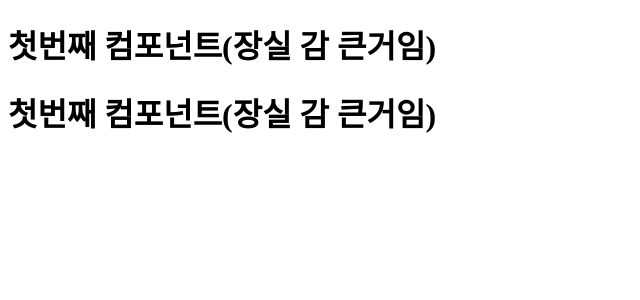
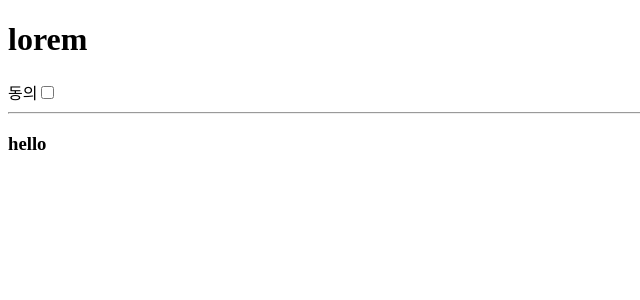
Before and after one commit to seokminlee24/react20241105, a React (Vite) app: page / in a window 1280 px wide. Shown: the top 300 px of the page, without its empty margins (0-640 px from the left). Built offline with nearby package versions, Linux system fonts and the light colour scheme.

Commit message:
jsx 작성법

```diff
--- /dev/null
+++ b/src/assets/practice/App4.jsx
@@ -0,0 +1,17 @@
+import React from "react";
+
+function App4(props) {
+  return (
+    <div>
+      <h1 className="error">lorem</h1>
+      <div>
+        <label htmlFor="check1">동의</label>
+        <input type="checkbox" id="check1" />
+      </div>
+      <hr />
+      <h3>hello</h3>
+    </div>
+  );
+}
+
+export default App4;
--- a/src/main.jsx
+++ b/src/main.jsx
@@ -1,9 +1,9 @@
 import { StrictMode } from "react";
 import { createRoot } from "react-dom/client";
-import App2 from "./assets/practice/App2.jsx";
+import App4 from "./assets/practice/App4.jsx";
 
 createRoot(document.getElementById("root")).render(
   <StrictMode>
-    <App2 />
+    <App4 />
   </StrictMode>,
 );
```
